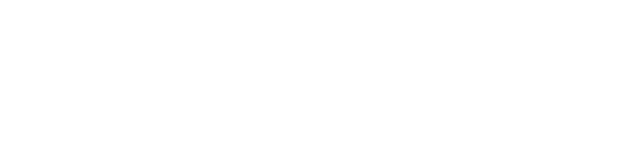
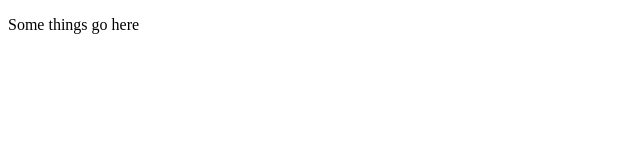
Before and after one commit to angelakilduff/html-practice, a plain HTML site: page index.html in a window 1280 px wide. Shown: the whole page, without its empty margins (0-640 px from the left). Drawn offline with Linux system fonts and the light colour scheme.

Commit message:
First commit

```diff
--- a/index.html
+++ b/index.html
@@ -7,6 +7,6 @@
     <title>Hello</title>
 </head>
 <body>
-
+    <p>Some things go here</p>
 </body>
 </html>
```
